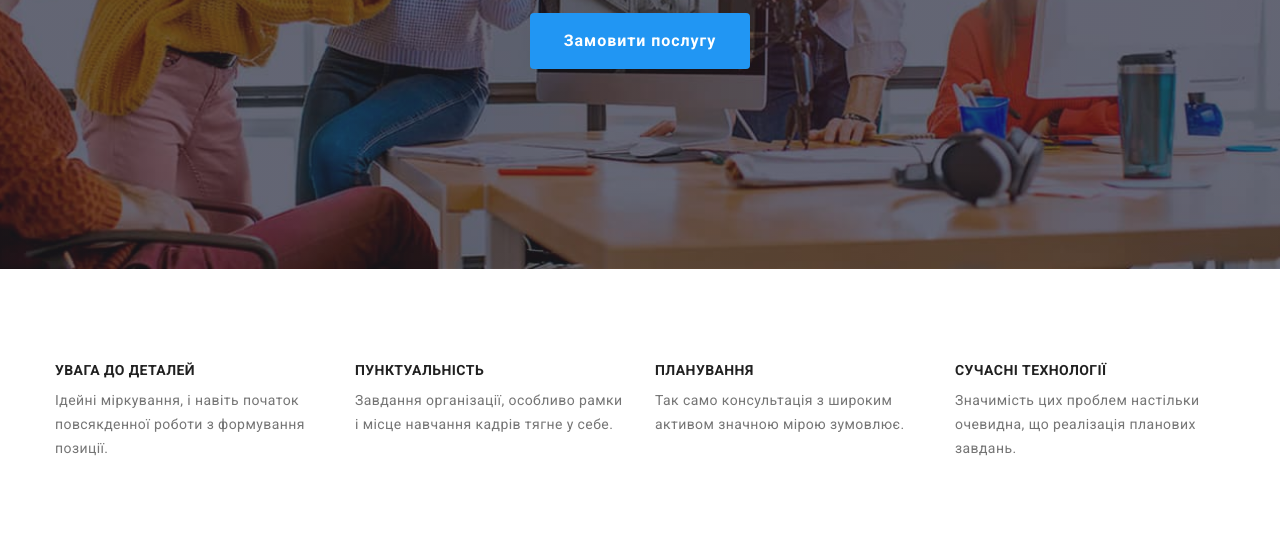
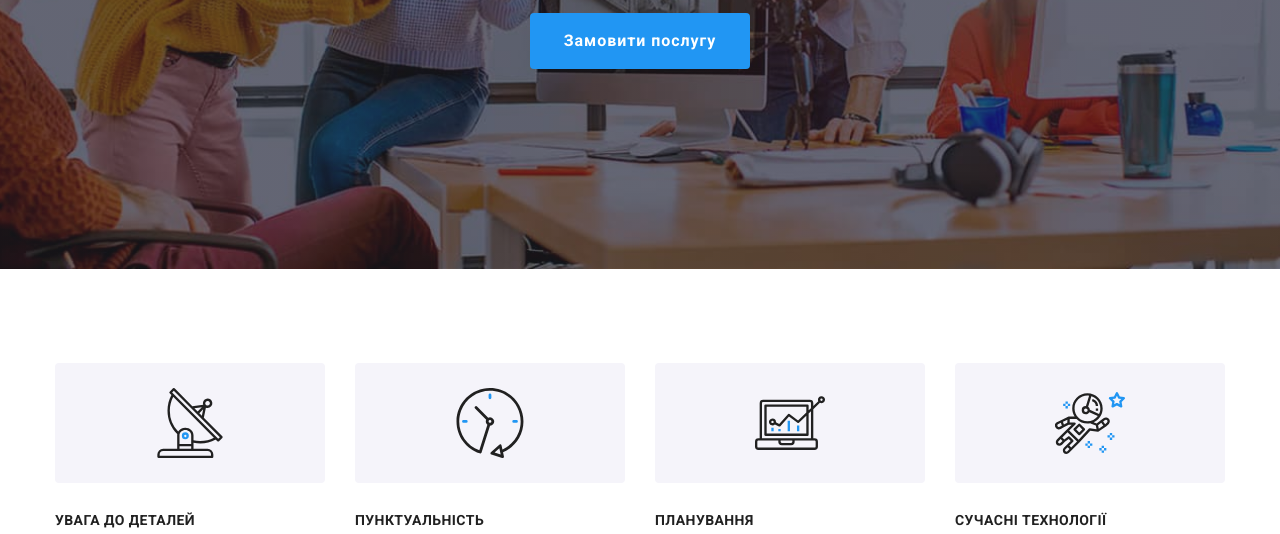
Before and after one commit to IrinaDru/goit-markup-hw-04, a plain HTML site: page index.html in a window 1280 px wide. Shown: the part 418-952 px from the top of the page. Drawn offline with nearby package versions, Linux system fonts and the light colour scheme; files whose address does not match are found by name.

Commit message:
Робить оформлення section-feature

```diff
--- a/css/styles.css
+++ b/css/styles.css
@@ -170,17 +170,6 @@ body {
     background-position: center;
 }
 
-.overlay {
-    /* background-image: linear-gradient(rgba(47, 48, 58, 0.4), rgba(47, 48, 58, 0.4)); */
-    /* max-width: 1600px;
-    height: 600px;
-    margin-left: auto;
-    margin-right: auto;
-    background-image: url(../images/hero/hero.jpg) */
-
-}
-
-
 .container-hero {
     padding-top: 200px;
     padding-bottom: 200px;
@@ -285,6 +274,17 @@ body {
 
 .feature-list {
     flex-basis: calc((100% - 90px) / 4);
+}
+
+.feature-pic {
+    display: flex;
+    align-items: center;
+    justify-content: center;
+    width: 270px;
+    height: 120px;
+    background-color: #F5F4FA;
+    border-radius: 4px;
+    margin-bottom: 30px;
 }
 
 .features {
--- a/index.html
+++ b/index.html
@@ -36,32 +36,50 @@
     </header>
 
     <main>
-        <div class="overlay">
             <section class="hero">
             <div class="container container-hero">
             <h1 class="hero-title">Ефективні рішення для вашого бізнесу</h1>
             <button type="button" class="button-hero pointer">Замовити послугу</button>
             </div>
             </section>
-        </div>
 
         <section class="section section-feature">
             <div class="container">
             <h2 class="visually-hidden">Особливості компанії</h2>
             <ul class="features">
                 <li class="feature-list">
+                    <div class="feature-pic">
+                        <svg width="70" height="70">
+                            <use href="images/icons.svg#icon-antenna"></use>
+                        </svg>
+                    </div>
                     <h3 class="feature-titel">УВАГА ДО ДЕТАЛЕЙ</h3>
                     <p class="text">Ідейні міркування, і навіть початок повсякденної роботи з формування позиції.</p>
                 </li>
                 <li class="feature-list">
+                    <div class="feature-pic">
+                        <svg width="70" height="70">
+                          <use href="images/icons.svg#icon-clock"></use>
+                        </svg>
+                    </div>
                     <h3 class="feature-titel">ПУНКТУАЛЬНІСТЬ</h3>
                     <p class="text">Завдання організації, особливо рамки і місце навчання кадрів тягне у себе.</p>
                 </li>
                 <li class="feature-list">
+                    <div class="feature-pic">
+                        <svg width="70" height="70">
+                            <use href="images/icons.svg#icon-diagram"></use>
+                        </svg>
+                    </div>
                     <h3 class="feature-titel">ПЛАНУВАННЯ</h3>
                     <p class="text">Так само консультація з широким активом значною мірою зумовлює.</p>
                 </li>
                 <li class="feature-list">
+                    <div class="feature-pic">
+                        <svg width="70" height="70">
+                            <use href="images/icons.svg#icon-astronaut"></use>
+                        </svg>
+                    </div>
                     <h3 class="feature-titel">СУЧАСНІ ТЕХНОЛОГІЇ</h3>
                     <p class="text">Значимість цих проблем настільки очевидна, що реалізація планових завдань.</p>
                 </li>
```
Also changed, not shown: images/icons.svg (added), images/img1.jpg (renamed from images/work/img1.jpg), images/img2.jpg (renamed from images/work/img2.jpg), images/img3.jpg (renamed from images/work/img3.jpg), images/photo1.jpg (renamed from images/work/photo1.jpg), images/photo2.jpg (renamed from images/work/photo2.jpg), images/photo3.jpg (renamed from images/work/photo3.jpg), images/photo4.jpg (renamed from images/work/photo4.jpg), images/portfolio1.jpg (renamed from images/portfolio/portfolio1.jpg), images/portfolio2.jpg (renamed from images/portfolio/portfolio2.jpg), images/portfolio3.jpg (renamed from images/portfolio/portfolio3.jpg), images/portfolio4.jpg (renamed from images/portfolio/portfolio4.jpg), images/portfolio5.jpg (renamed from images/portfolio/portfolio5.jpg), images/portfolio6.jpg (renamed from images/portfolio/portfolio6.jpg), 3 more files.
